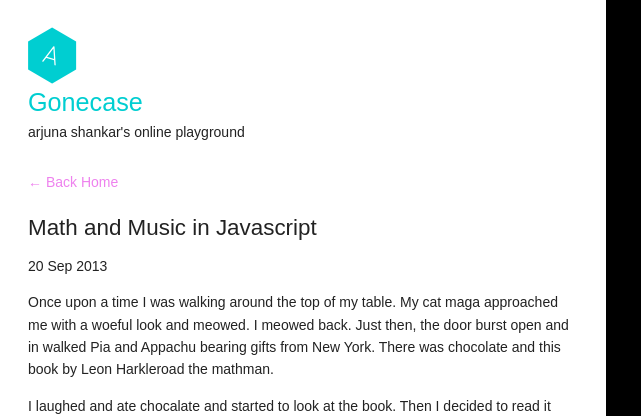
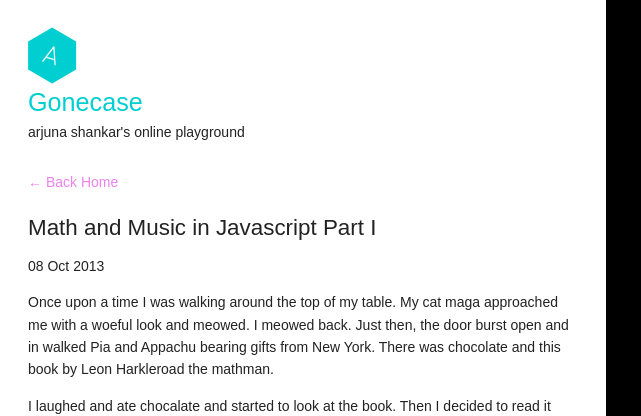
Before and after one commit to swaroopsm/arjunashankar.com, a Jekyll site: the page built from _posts/2013-10-08-math-music-javascript.markdown, in a window 1280 px wide and 900 px high. Shown: the top 416 px of the window, without its empty margins (0-641 px from the left). Built offline with Jekyll 4.4.1, drawn with Linux system fonts in a browser that asks for light colours; Markdown is read by kramdown in place of the engine named in the settings.

Commit message:
fixed date of math music post

```diff
--- a/_posts/2013-09-20-math-music-javascript.markdown
+++ b/_posts/2013-10-08-math-music-javascript.markdown
@@ -1,7 +1,7 @@
 ---
 layout: post
-title:  "Math and Music in Javascript"
-date:   2013-09-20 00:30:51
+title:  "Math and Music in Javascript Part I"
+date:   2013-10-08 00:30:51
 categories: javascript
 ---
 
```
